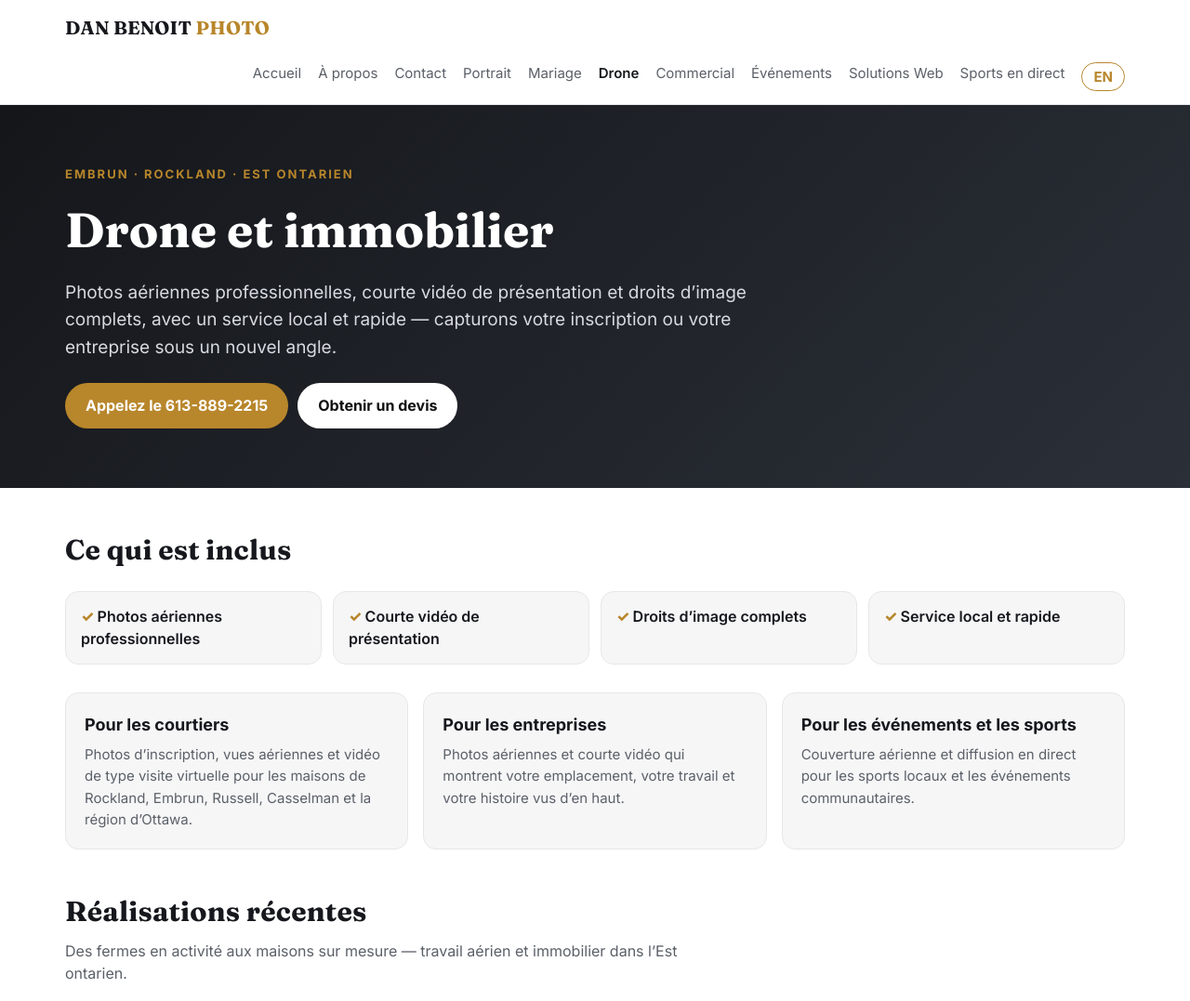
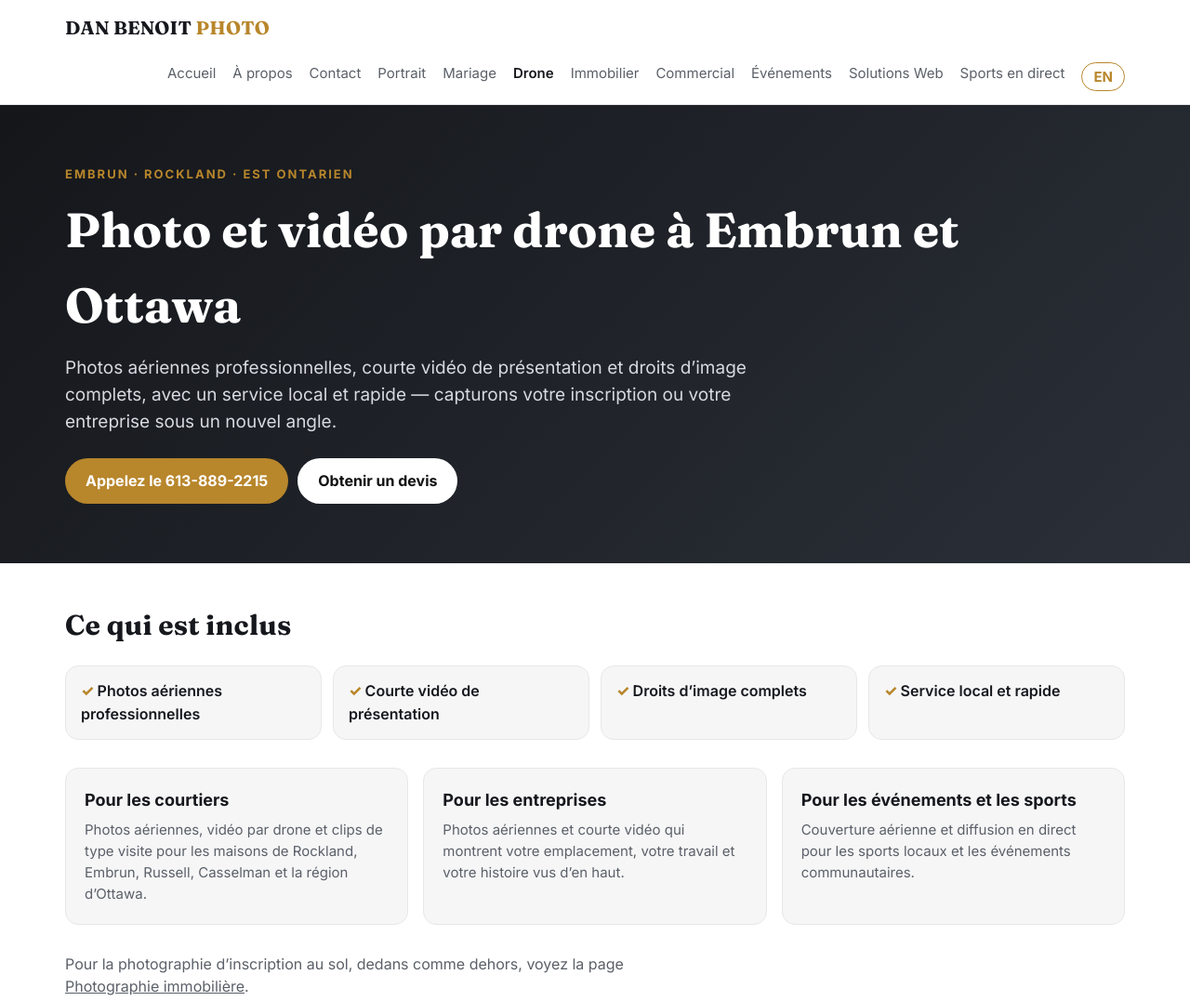
Before and after one commit to danbenoitphoto/danbenoit-photo-site, a plain HTML site: page fr/drone/index.html in a window 1280 px wide. Shown: the top 1077 px of the page at 93% size. Drawn offline with Linux system fonts and the light colour scheme.

Commit message:
Photography SEO: H1/meta pass + Real Estate, Rockland, Wendover pages (EN+FR)

```diff
--- a/fr/drone/index.html
+++ b/fr/drone/index.html
@@ -9,12 +9,12 @@
 <link rel="alternate" hreflang="en" href="https://danbenoit.com/drone/">
 <link rel="alternate" hreflang="fr" href="https://danbenoit.com/fr/drone/">
 <link rel="alternate" hreflang="x-default" href="https://danbenoit.com/drone/">
-<meta name="description" content="Photo et vidéo aériennes par drone, par Dan Benoit Photo à Embrun (Ontario) — fermes, immobilier, toits et propriétés, à Ottawa et dans l’Est ontarien. Appelez le 613-889-2215."><script type="application/ld+json">
-{"@context":"https://schema.org","@type":"BreadcrumbList","itemListElement":[{"@type":"ListItem","position":1,"name":"Accueil","item":"https://danbenoit.com/"},{"@type":"ListItem","position":2,"name":"Drone Photographie & Video in Embrun & Ottawa","item":"https://danbenoit.com/drone/"}]}
+<meta name="description" content="Aerial photo et vidéo par drone by Dan Benoit Photo in Embrun, Ontario : farms, roofs, land and properties across Eastern Ontario. Appelez le 613-889-2215."><script type="application/ld+json">
+{"@context":"https://schema.org","@type":"BreadcrumbList","itemListElement":[{"@type":"ListItem","position":1,"name":"Accueil","item":"https://danbenoit.com/"},{"@type":"ListItem","position":2,"name":"Photo et vidéo par drone à Embrun et Ottawa","item":"https://danbenoit.com/drone/"}]}
 </script>
 
 <meta property="og:title" content="Photo et vidéo par drone à Embrun et Ottawa | Dan Benoit Photo">
-<meta property="og:description" content="Photo et vidéo aériennes par drone, par Dan Benoit Photo à Embrun (Ontario) — fermes, immobilier, toits et propriétés, à Ottawa et dans l’Est ontarien. Appelez le 613-889-2215.">
+<meta property="og:description" content="Aerial photo et vidéo par drone by Dan Benoit Photo in Embrun, Ontario : farms, roofs, land and properties across Eastern Ontario. Appelez le 613-889-2215.">
 <meta property="og:type" content="website">
 <meta property="og:url" content="https://danbenoit.com/fr/drone/">
 <meta property="og:site_name" content="Dan Benoit Photo">
@@ -22,7 +22,7 @@
 <meta property="og:image" content="https://danbenoit.com/images/wedding/IMG_5658.jpg">
 <meta name="twitter:card" content="summary_large_image">
 <meta name="twitter:title" content="Photo et vidéo par drone à Embrun et Ottawa | Dan Benoit Photo">
-<meta name="twitter:description" content="Photo et vidéo aériennes par drone, par Dan Benoit Photo à Embrun (Ontario) — fermes, immobilier, toits et propriétés, à Ottawa et dans l’Est ontarien. Appelez le 613-889-2215.">
+<meta name="twitter:description" content="Aerial photo et vidéo par drone by Dan Benoit Photo in Embrun, Ontario : farms, roofs, land and properties across Eastern Ontario. Appelez le 613-889-2215.">
 <meta name="twitter:image" content="https://danbenoit.com/images/wedding/IMG_5658.jpg">
 <link rel="icon" type="image/svg+xml" href="../../assets/favicon.svg">
 <link rel="preconnect" href="https://fonts.googleapis.com">
@@ -38,10 +38,10 @@
 <header class="site"><div class="nav">
 <a class="logo" href="../">DAN BENOIT <span>PHOTO</span></a>
 <button class="menu-btn" aria-expanded="false" aria-controls="mainnav" aria-label="Open menu">&#9776;</button>
-<nav id="mainnav"><a href="../">Accueil</a><a href="../about/">À propos</a><a href="../contact/">Contact</a><a href="../portrait/">Portrait</a><a href="../wedding/">Mariage</a><a href="../drone/" aria-current="page">Drone</a><a href="../commercial/">Commercial</a><a href="../events/">Événements</a><a href="../web-solutions/">Solutions Web</a><a href="../live-stream-sports/">Sports en direct</a><a class="lang-toggle" href="../../drone/" hreflang="en" lang="en">EN</a></nav></div></header>
+<nav id="mainnav"><a href="../">Accueil</a><a href="../about/">À propos</a><a href="../contact/">Contact</a><a href="../portrait/">Portrait</a><a href="../wedding/">Mariage</a><a href="../drone/" aria-current="page">Drone</a><a href="../photographie-immobiliere/">Immobilier</a><a href="../commercial/">Commercial</a><a href="../events/">Événements</a><a href="../web-solutions/">Solutions Web</a><a href="../live-stream-sports/">Sports en direct</a><a class="lang-toggle" href="../../drone/" hreflang="en" lang="en">EN</a></nav></div></header>
 <section class="drone-hero"><div class="inner">
 <p class="kick">Embrun · Rockland · Est ontarien</p>
-<h1>Drone et immobilier</h1>
+<h1>Photo et vidéo par drone à Embrun et Ottawa</h1>
 <p class="sub">Photos aériennes professionnelles, courte vidéo de présentation et droits d’image complets, avec un service local et rapide — capturons votre inscription ou votre entreprise sous un nouvel angle.</p>
 <a class="btn gold" href="tel:+16138892215">Appelez le 613-889-2215</a><a class="btn" href="../contact/">Obtenir un devis</a>
 </div></section>
@@ -54,10 +54,11 @@
 <li>Service local et rapide</li>
 </ul>
 <div class="services" style="margin-top:30px">
-<div class="svc reveal"><h3>Pour les courtiers</h3><p>Photos d’inscription, vues aériennes et vidéo de type visite virtuelle pour les maisons de Rockland, Embrun, Russell, Casselman et la région d’Ottawa.</p></div>
+<div class="svc reveal"><h3>Pour les courtiers</h3><p>Photos aériennes, vidéo par drone et clips de type visite pour les maisons de Rockland, Embrun, Russell, Casselman et la région d’Ottawa.</p></div>
 <div class="svc reveal"><h3>Pour les entreprises</h3><p>Photos aériennes et courte vidéo qui montrent votre emplacement, votre travail et votre histoire vus d’en haut.</p></div>
 <div class="svc reveal"><h3>Pour les événements et les sports</h3><p>Couverture aérienne et diffusion en direct pour les sports locaux et les événements communautaires.</p></div>
 </div>
+<p class="lead" style="margin-top:30px">Pour la photographie d’inscription au sol, dedans comme dehors, voyez la page <a href="../photographie-immobiliere/">Photographie immobilière</a>.</p>
 <h2 class="sec" style="margin-top:44px">Réalisations récentes</h2>
 <p class="lead">Des fermes en activité aux maisons sur mesure — travail aérien et immobilier dans l’Est ontarien.</p>
 <div class="video reveal"><iframe src="https://www.youtube-nocookie.com/embed/OqiUr1YuVPo" title="MorrisBel Farms vue du ciel — vidéo par drone de Dan Benoit Photo" loading="lazy" allow="accelerometer; autoplay; encrypted-media; picture-in-picture" allowfullscreen></iframe></div>
@@ -80,7 +81,7 @@
 <a href="tel:+16138892215">613-889-2215</a> &nbsp;·&nbsp; <a href="mailto:Dan@DanBenoit.com">Dan@DanBenoit.com</a></p>
 <p class="social" style="margin:12px 0 0"><a href="https://www.facebook.com/danbenoitphoto" rel="noopener">Facebook</a><a href="https://www.instagram.com/danbenoitphoto" rel="noopener">Instagram</a></p>
 <p style="margin:12px 0 0">Notre studio web : <a href="https://web.danbenoit.com/fr/" rel="noopener">Dan Benoit Web</a></p></div>
-<nav class="foot-nav"><a href="../">Accueil</a><a href="../about/">À propos</a><a href="../contact/">Contact</a><a href="../portrait/">Portrait</a><a href="../wedding/">Mariage</a><a href="../drone/">Drone</a><a href="../commercial/">Commercial</a><a href="../events/">Événements</a><a href="../web-solutions/">Solutions Web</a><a href="../live-stream-sports/">Sports en direct</a></nav>
+<nav class="foot-nav"><a href="../">Accueil</a><a href="../about/">À propos</a><a href="../contact/">Contact</a><a href="../portrait/">Portrait</a><a href="../wedding/">Mariage</a><a href="../drone/">Drone</a><a href="../photographie-immobiliere/">Immobilier</a><a href="../commercial/">Commercial</a><a href="../events/">Événements</a><a href="../web-solutions/">Solutions Web</a><a href="../live-stream-sports/">Sports en direct</a></nav>
 </div></div></footer>
 <div class="callbar"><a class="primary" href="tel:+16138892215">Appelez le 613-889-2215</a><a href="mailto:Dan@DanBenoit.com">Courriel</a></div>
 <button class="totop" aria-label="Back to top">&#8593;</button>
```
